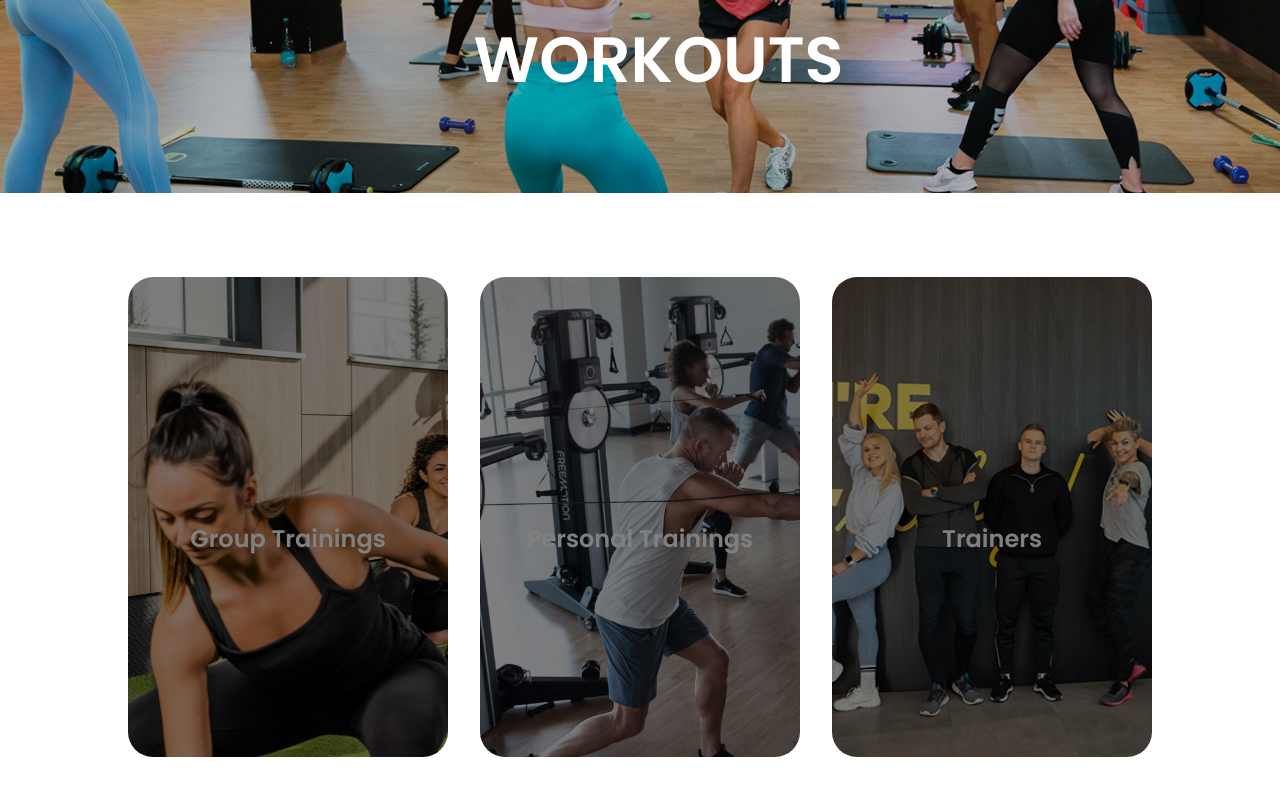
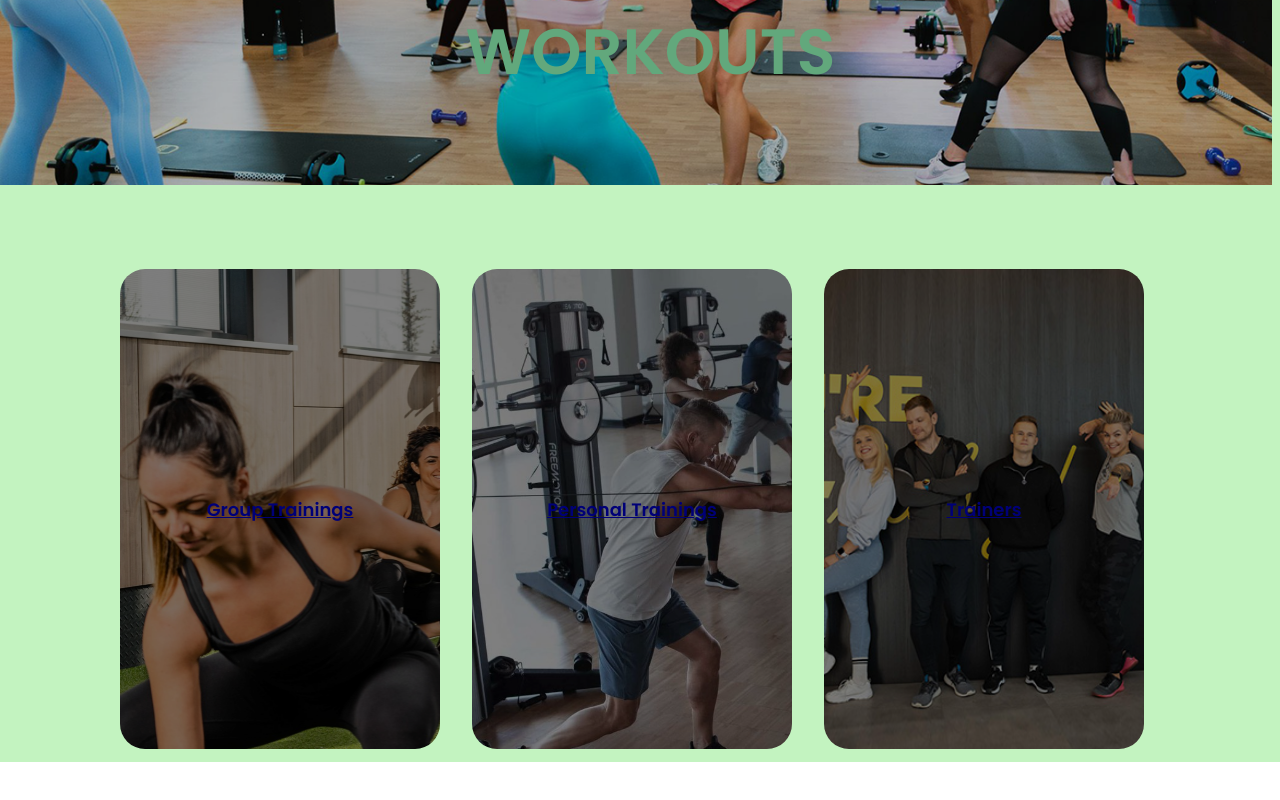
Before and after one commit to 21DP2MLejn/TrenezieruZale, a Vue app in the folder frontend/CitronZale/: page /trainings in a window 1280 px wide. Shown: the part 344-1144 px from the top of the page. After the commit the page ends 1109 px from the top, so only its background shows below. Built offline with nearby package versions, Linux system fonts and the light colour scheme.

Commit message:
updates?

```diff
--- a/frontend/CitronZale/src/views/Trainings.vue
+++ b/frontend/CitronZale/src/views/Trainings.vue
@@ -1,5 +1,6 @@
 <template>
 <main>
+<body>
     <div class="navbar">
         <NavBar />
     </div>
@@ -8,10 +9,29 @@
         <img src="../assets/Images/group_workout.png">
     </div>
     <div class="card-container">
-        <div class="card group"> <h2>Group Trainings</h2></div>
-        <div class="card personal"><h2>Personal Trainings</h2> </div>
-        <div class="card trainers"><h2>Trainers</h2></div>
+        <div class="group-training-container">
+            <router-link to="/group-trainings" active-class="active-link" exact-active-class="exact-active-link">
+                <div class="card group">
+                    <h2 class="title" id="group">Group Trainings</h2>
                 </div>
+            </router-link>
+        </div>
+        <div class="personal-training-container">
+            <router-link to="/personal-trainings" active-class="active-link" exact-active-class="exact-active-link">
+                <div class="card personal">
+                    <h2 class="title" id="personal">Personal Trainings</h2>
+                </div>
+            </router-link>
+        </div>
+        <div class="trainers-container">
+            <router-link to="/trainers" active-class="active-link" exact-active-class="exact-active-link">
+                <div class="card trainers">
+                    <h2 class="title" id="trainers">Trainers</h2>
+                </div>
+            </router-link>
+        </div>
+    </div>
+</body>
 </main>
 </template>
 
@@ -26,6 +46,29 @@ export default{
 </script>
 
 <style scoped>
+
+.active-link {
+    text-decoration: none;
+    color: var(--Black);
+}
+
+.exact-active-link {
+    text-decoration: none;
+    color: var(--Black);
+}
+.group-training-container, .personal-training-container, .trainers-container{
+    text-decoration: none;
+    color: var(--Black);
+}
+
+body{
+    background-color: var(--TeaGreen);
+    position: absolute;
+    padding: 0;
+    margin: 0;
+    top: 0;
+    left: 0;
+}
 
 main{
     padding: 0;
@@ -63,6 +106,7 @@ img{
 h1{
     font-weight: var(--font-bold);
     font-size: 5vw;
+    color: var(--ShinyShamrock);
 }
 
 .card-container{
@@ -79,14 +123,15 @@ h1{
    margin: 2rem;
    transition: 0.5s;
    display: flex;
+   flex-direction: column;
    justify-content: center;
-    align-content: center;
+   align-items: center;
    width: 20rem;
    height: 30rem;
    background-color: var(--ShinyShamrock);
    margin: 1rem;
    position: relative;
-    color: var(--White);
+   cursor: pointer;
 }
 
 .group{
@@ -111,14 +156,13 @@ h1{
 .card:hover{
     transform: scale(1.02);
     filter: brightness(100%);
-    color: var(--Black);
+    color: var(--ShinyShamrock);
 }
 
-.card h2{
+.card h2, router-link{
     position: relative;
-    top: 14rem;
     font-weight: var(--font-bold);
-
+    text-decoration: none;
 }
 
 @media (max-width: 1076px){
@@ -126,6 +170,7 @@ h1{
         width: 15rem;
         height: 25rem;
     }
+
 }
 
 </style>
```
Also changed, not shown: frontend/CitronZale/src/views/GroupTrainings.vue (added, +17 -0 lines), frontend/CitronZale/src/views/PersonalTrainings.vue (added, +17 -0 lines), frontend/CitronZale/src/views/Trainers.vue (added, +17 -0 lines), frontend/CitronZale/src/assets/main.css (line endings or trailing spaces). Lines whose indentation alone changed are shown as unchanged.
